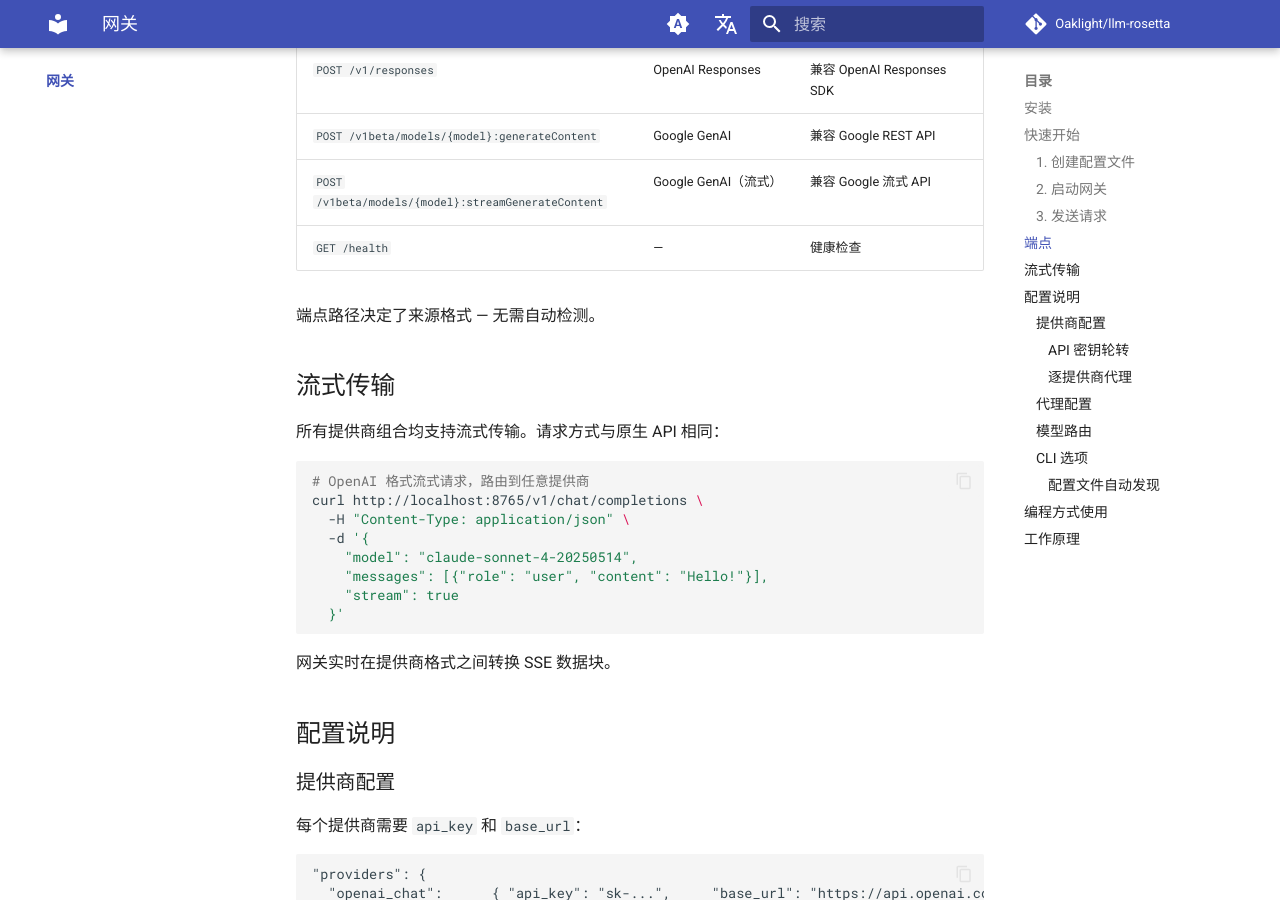
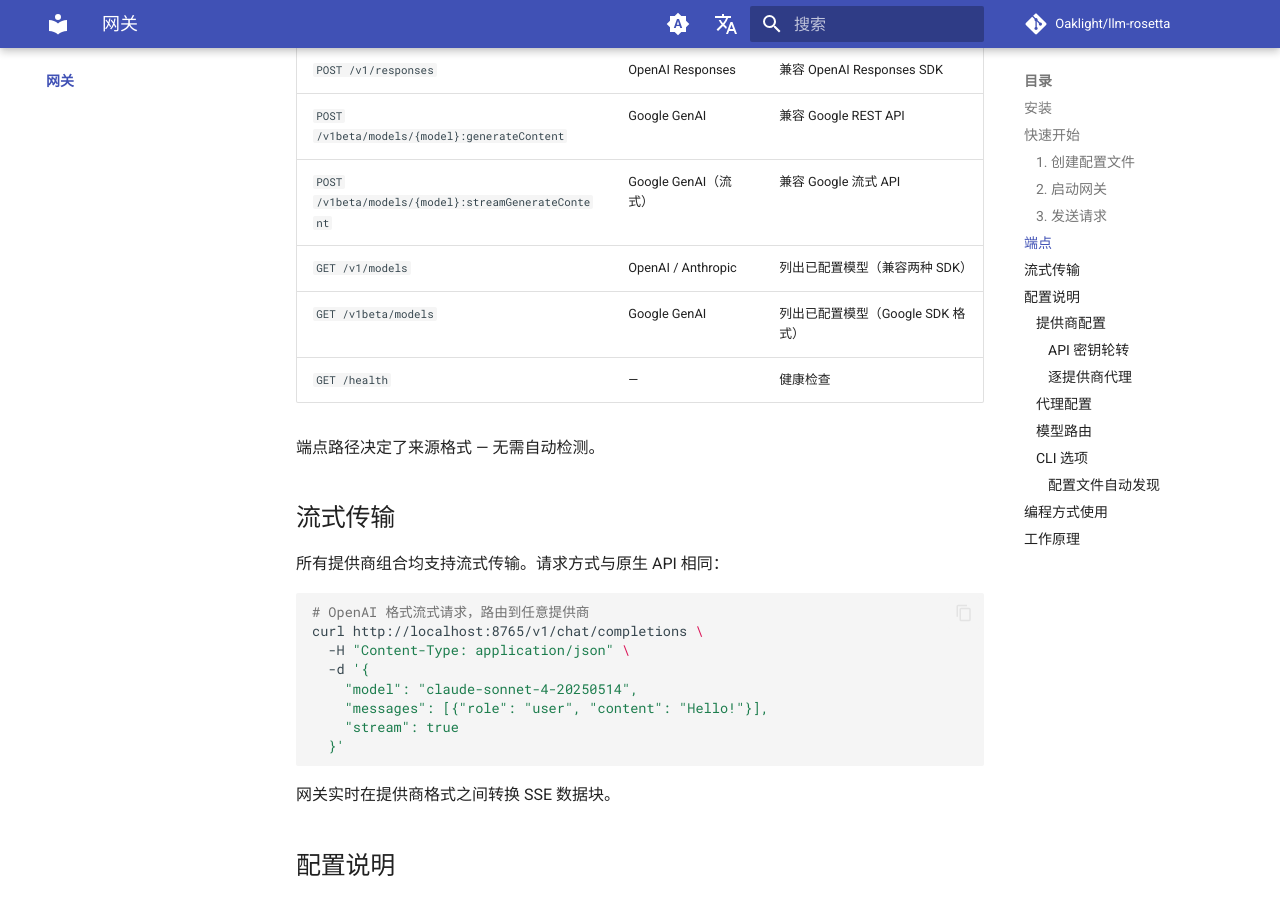
Before and after one commit to Oaklight/llm-rosetta, an MkDocs documentation site: the page built from docs/gateway/index.md, in a window 1280 px wide and 900 px high, scrolled down 2501 px. Built offline with MkDocs 1.6.1 and Material for MkDocs 9.7.7, drawn with Linux system fonts in a browser that asks for light colours; comment, search, counter and statistics services are not loaded.

Commit message:
docs: add model listing endpoints to gateway docs and changelog

```diff
--- a/docs/gateway/index.md
+++ b/docs/gateway/index.md
@@ -119,6 +119,8 @@
 | `POST /v1/responses` | OpenAI Responses | 兼容 OpenAI Responses SDK |
 | `POST /v1beta/models/{model}:generateContent` | Google GenAI | 兼容 Google REST API |
 | `POST /v1beta/models/{model}:streamGenerateContent` | Google GenAI（流式） | 兼容 Google 流式 API |
+| `GET /v1/models` | OpenAI / Anthropic | 列出已配置模型（兼容两种 SDK） |
+| `GET /v1beta/models` | Google GenAI | 列出已配置模型（Google SDK 格式） |
 | `GET /health` | — | 健康检查 |
 
 端点路径决定了来源格式 — 无需自动检测。
```
Also changed, not shown: docs/changelog.md (+1 -0 lines).
